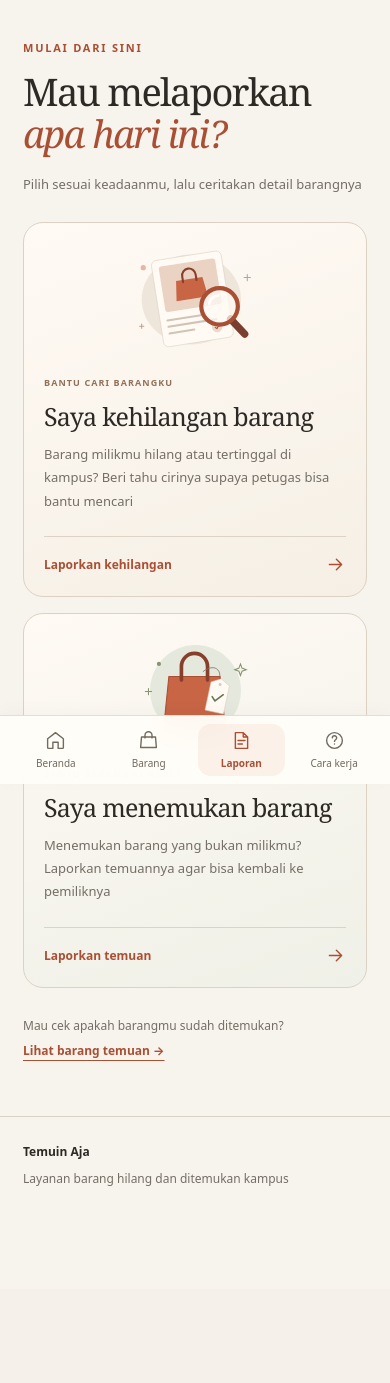
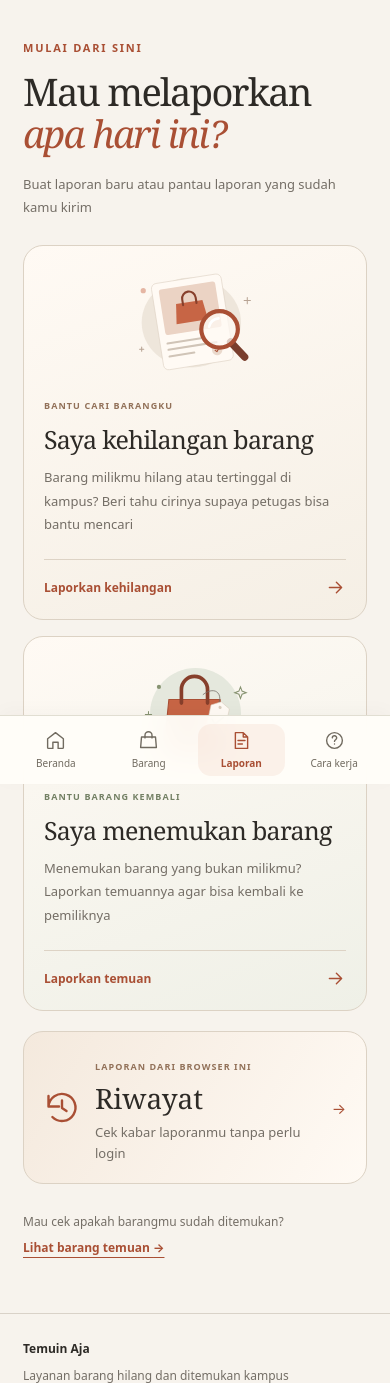
Before and after one commit to Tias27/temuinaja, a Laravel app: page /lapor in a window 390 px wide. Shown: the part 60-1443 px from the top of the page. Before the commit the page ends 1246 px from the top, so only its background shows below. Run offline with Laravel 12, Linux system fonts and the light colour scheme; style sheets or scripts are compiled from the project's sources; parts of the project's set-up code (start-up, migrations or seed data) failed here and were passed over.

Commit message:
Add private browser report history without login

```diff
--- a/app/Http/Controllers/PublicLaporanController.php
+++ b/app/Http/Controllers/PublicLaporanController.php
@@ -149,6 +149,7 @@ class PublicLaporanController extends Controller
                 'foto_barang' => $paths,
                 'kode_laporan' => 'TA-'.strtoupper(Str::random(12)),
                 'status_laporan' => 'menunggu_pemeriksaan',
+                'browser_history_hash' => $request->attributes->get('browser_history_hash'),
             ]);
 
             return redirect()->route('laporan.confirmation', $laporan->kode_laporan);
--- a/app/Models/Laporan.php
+++ b/app/Models/Laporan.php
@@ -13,7 +13,7 @@ class Laporan extends Model
 
     protected $guarded = [];
 
-    protected $hidden = ['kontak_pelapor'];
+    protected $hidden = ['kontak_pelapor', 'browser_history_hash'];
 
     protected $casts = [
         'foto_barang' => 'array',
--- a/resources/css/components/report-choice.css
+++ b/resources/css/components/report-choice.css
@@ -100,6 +100,124 @@
 .report-choice-help a {
     font-size: inherit;
 }
+.report-history-entry {
+    display: flex;
+    align-items: center;
+    gap: 22px;
+    max-width: 880px;
+    padding: 24px 28px;
+    margin: 20px auto 0;
+    border: 1px solid #dcd2c4;
+    border-radius: 20px;
+    background: linear-gradient(120deg, #f4e9dd, #fffaf4);
+}
+.report-history-entry > svg {
+    flex: none;
+    width: 36px;
+    height: 36px;
+    color: var(--rust);
+}
+.report-history-entry h2 {
+    margin: 6px 0;
+    font:
+        normal 28px/1.2 Georgia,
+        serif;
+}
+.report-history-entry p {
+    margin: 0;
+    color: var(--muted);
+    font-size: 13px;
+}
+.report-history-entry > span {
+    margin-left: auto;
+    color: var(--rust);
+}
+.report-history-entry:hover {
+    border-color: #bfa78e;
+}
+.report-history-page {
+    max-width: 900px;
+}
+.history-privacy {
+    margin: 24px 0;
+    line-height: 1.8;
+}
+.history-list {
+    display: grid;
+    gap: 18px;
+}
+.history-item,
+.history-empty {
+    padding: 26px;
+    min-width: 0;
+}
+.history-item-heading {
+    display: flex;
+    align-items: center;
+    justify-content: space-between;
+    flex-wrap: wrap;
+    gap: 12px;
+}
+.history-item h2 {
+    font-size: 18px;
+    line-height: 1.6;
+    overflow-wrap: anywhere;
+    white-space: pre-line;
+}
+.history-status,
+.history-empty p,
+.history-footnote {
+    color: var(--muted);
+    font-size: 13px;
+    line-height: 1.8;
+}
+.history-facts {
+    display: grid;
+    grid-template-columns: repeat(2, minmax(0, 1fr));
+    gap: 18px;
+    padding-top: 20px;
+    margin-bottom: 0;
+    border-top: 1px solid var(--line);
+}
+.history-facts dt {
+    color: var(--muted);
+    font-size: 11px;
+    margin-bottom: 6px;
+}
+.history-facts dd {
+    margin: 0;
+    font-size: 13px;
+    overflow-wrap: anywhere;
+}
+.history-empty {
+    text-align: center;
+}
+.history-empty h2 {
+    font:
+        normal 28px/1.3 Georgia,
+        serif;
+}
+.history-empty .button {
+    margin-top: 12px;
+}
+.history-footnote {
+    margin-top: 24px;
+    font-size: 11px;
+}
+@media (max-width: 600px) {
+    .report-history-entry {
+        max-width: 420px;
+        padding: 20px;
+        gap: 15px;
+    }
+    .history-item,
+    .history-empty {
+        padding: 20px;
+    }
+    .history-facts {
+        grid-template-columns: 1fr;
+    }
+}
 .report-type-field > p {
     margin: 0 0 9px;
     font-size: 12px;
--- a/resources/views/partials/mobile-navigation.blade.php
+++ b/resources/views/partials/mobile-navigation.blade.php
@@ -22,7 +22,12 @@
         <span>Barang</span>
     </a>
     <a href="{{ route('laporan.choose') }}" data-mobile-nav="report"
-        @if (request()->routeIs('laporan.choose', 'laporan.create', 'laporan.confirmation')) aria-current="page" @endif>
+        @if (request()->routeIs(
+                'laporan.choose',
+                'laporan.create',
+                'laporan.confirmation',
+                'laporan.history',
+                'laporan.history.page')) aria-current="page" @endif>
         <svg viewBox="0 0 24 24" fill="none" aria-hidden="true">
             <path d="M14 3H5v18h14V8l-5-5Zm0 0v5h5M8 12h8m-8 4h5" stroke="currentColor"
                 stroke-width="1.6" stroke-linecap="round" stroke-linejoin="round" />
--- a/resources/views/partials/site-header.blade.php
+++ b/resources/views/partials/site-header.blade.php
@@ -11,7 +11,11 @@
             @if (request()->routeIs('laporan.index', 'laporan.page', 'laporan.search.index', 'laporan.show')) aria-current="page" @endif>Barang</a>
         <a href="{{ $guideUrl }}">Cara kerja</a>
         <a href="{{ route('laporan.choose') }}"
-            @if (request()->routeIs('laporan.choose', 'laporan.create')) aria-current="page" @endif>Laporan</a>
+            @if (request()->routeIs(
+                    'laporan.choose',
+                    'laporan.create',
+                    'laporan.history',
+                    'laporan.history.page')) aria-current="page" @endif>Laporan</a>
     </nav>
     <a class="nav-cta" href="{{ route('laporan.choose') }}">Buat laporan</a>
     <a class="mobile-header-search" href="{{ $itemsUrl }}" aria-label="Cari barang">
--- a/resources/views/public/choose-report.blade.php
+++ b/resources/views/public/choose-report.blade.php
@@ -7,7 +7,7 @@
         <div class="report-choice-heading">
             <span class="eyebrow">MULAI DARI SINI</span>
             <h1 class="page-title" id="report-choice-title">Mau melaporkan<br><em>apa hari ini?</em></h1>
-            <p class="page-intro">Pilih sesuai keadaanmu, lalu ceritakan detail barangnya</p>
+            <p class="page-intro">Buat laporan baru atau pantau laporan yang sudah kamu kirim</p>
         </div>
         <div class="report-choices">
             <a class="report-choice" href="{{ route('laporan.create', 'hilang') }}"
@@ -48,6 +48,18 @@
                 </span>
             </a>
         </div>
+        <a class="report-history-entry" href="{{ route('laporan.history') }}">
+            <svg viewBox="0 0 24 24" fill="none" aria-hidden="true">
+                <path d="M3 11a9 9 0 1 1 2.6 7M3 4v7h7m2-4v5l3 2" stroke="currentColor"
+                    stroke-width="1.6" stroke-linecap="round" stroke-linejoin="round" />
+            </svg>
+            <div>
+                <span class="report-choice-kicker">LAPORAN DARI BROWSER INI</span>
+                <h2>Riwayat</h2>
+                <p>Cek kabar laporanmu tanpa perlu login</p>
+            </div>
+            <span aria-hidden="true">&rarr;</span>
+        </a>
         <p class="report-choice-help">Mau cek apakah barangmu sudah ditemukan? <a class="text-link"
                 href="{{ route('laporan.index', 'ditemukan') }}">Lihat barang temuan <span
                     aria-hidden="true">&rarr;</span></a></p>
--- a/resources/views/public/confirmation.blade.php
+++ b/resources/views/public/confirmation.blade.php
@@ -20,7 +20,7 @@
                 mengatur langkah berikutnya setelah laporan diperiksa</p>
         @endif
         <div class="actions">
-            <a class="button accent" href="{{ route('home') }}">Kembali ke beranda</a>
+            <a class="button accent" href="{{ route('laporan.history') }}">Lihat riwayat laporan</a>
             <a class="text-link" href="{{ route('laporan.index', 'ditemukan') }}">Lihat barang
                 temuan</a>
         </div>
--- a/resources/views/public/create.blade.php
+++ b/resources/views/public/create.blade.php
@@ -134,7 +134,8 @@
                     </div>
                 </div>
                 <div class="form-submit">
-                    <p>Sudah sesuai? Kirim untuk diperiksa petugas</p>
+                    <p>Sudah sesuai? Kirim untuk diperiksa petugas. Riwayat laporan bisa dilihat dari
+                        browser ini tanpa login</p>
                     <button class="button accent" type="submit">Kirim laporan <span
                             aria-hidden="true">&rarr;</span></button>
                 </div>
--- a/routes/web.php
+++ b/routes/web.php
@@ -4,6 +4,8 @@ use App\Http\Controllers\Admin\AuthController;
 use App\Http\Controllers\Admin\LaporanController as AdminLaporanController;
 use App\Http\Controllers\Admin\SettingsController;
 use App\Http\Controllers\PublicLaporanController;
+use App\Http\Controllers\ReportHistoryController;
+use App\Http\Middleware\BrowserReportHistory;
 use Illuminate\Support\Facades\Route;
 
 Route::pattern('laporan', 'TA-[A-Z0-9-]{1,60}');
@@ -42,11 +44,16 @@ Route::get('/barang/{jenis}', [PublicLaporanController::class, 'index'])
     ->name('laporan.index');
 
 Route::view('/lapor', 'public.choose-report')->name('laporan.choose');
+Route::get('/lapor/riwayat', [ReportHistoryController::class, 'index'])
+    ->middleware(['throttle:catalog', BrowserReportHistory::class])->name('laporan.history');
+Route::get('/lapor/riwayat/halaman/{page}', [ReportHistoryController::class, 'index'])
+    ->whereNumber('page')
+    ->middleware(['throttle:catalog', BrowserReportHistory::class])->name('laporan.history.page');
 Route::get('/lapor/{jenis}', [PublicLaporanController::class, 'create'])
-    ->whereIn('jenis', ['hilang', 'ditemukan'])->name('laporan.create');
+    ->whereIn('jenis', ['hilang', 'ditemukan'])->middleware(BrowserReportHistory::class)->name('laporan.create');
 Route::post('/lapor/{jenis}', [PublicLaporanController::class, 'store'])
     ->whereIn('jenis', ['hilang', 'ditemukan'])
-    ->middleware('throttle:report-submit')
+    ->middleware(['throttle:report-submit', BrowserReportHistory::class])
     ->name('laporan.store');
 Route::get('/laporan/sukses/{kode}', [PublicLaporanController::class, 'confirmation'])
     ->middleware('throttle:report-detail')
```
Also changed, not shown: DEPLOYMENT.md (+13 -0 lines), app/Http/Controllers/ReportHistoryController.php (added, +23 -0 lines), app/Http/Middleware/BrowserReportHistory.php (added, +33 -0 lines), resources/views/public/history.blade.php (added, +90 -0 lines), tests/Feature/ReportHistoryTest.php (added, +118 -0 lines), database/migrations/2026_11_16_100000_add_browser_history_hash_to_laporan_table.php (added).
